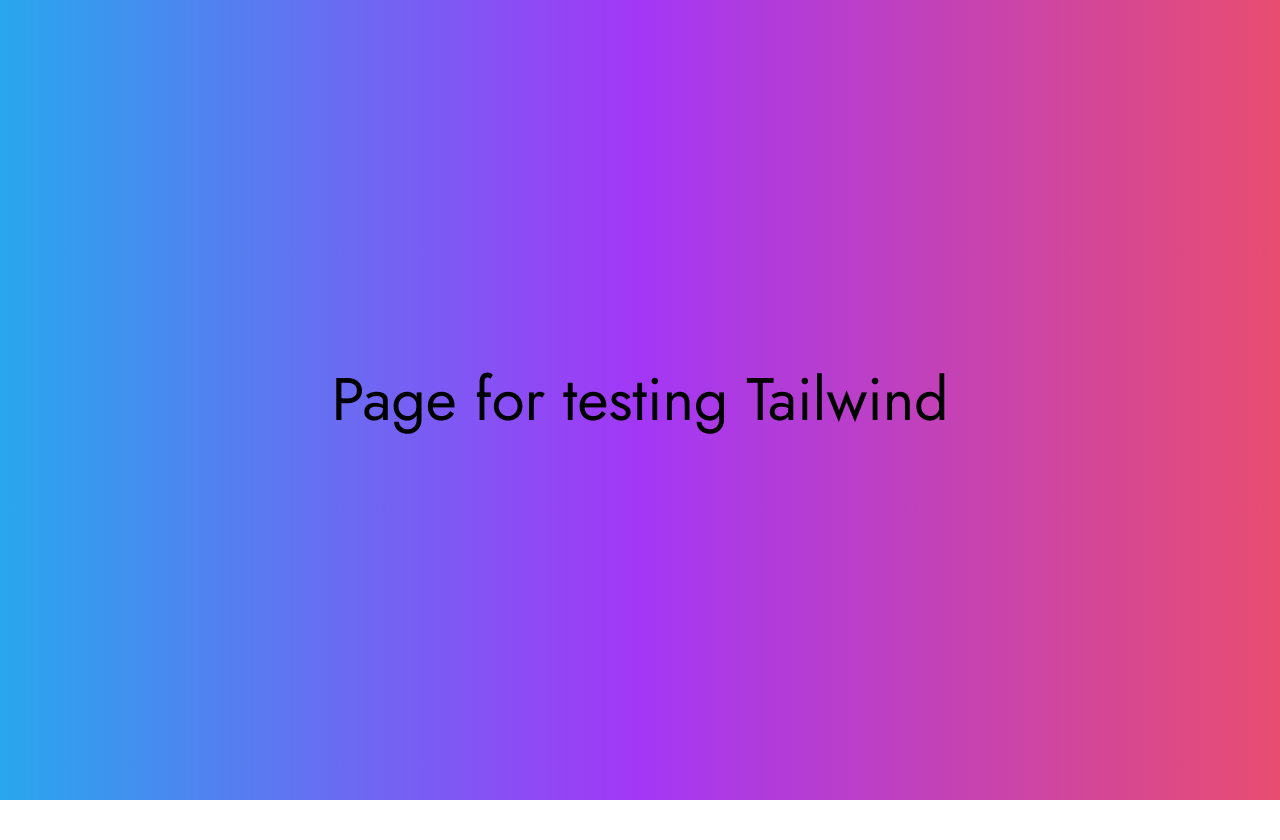
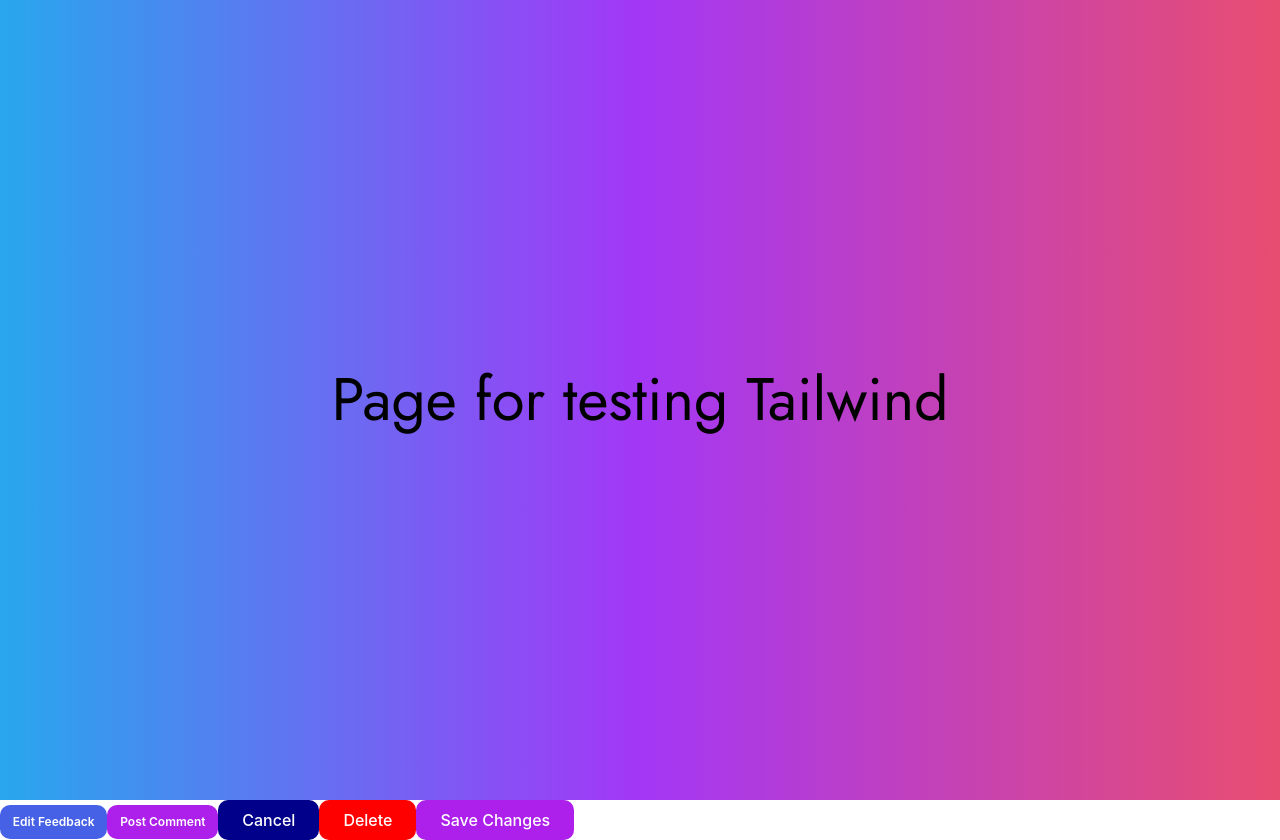
Before and after one commit to vitaliiptp/wcs_final_project, a Next.js app: page /home in a window 1280 px wide. Before the commit the page ends 800 px from the top, so only its background shows below. Built offline with nearby package versions, Linux system fonts and the light colour scheme.

Commit message:
Button Component

```diff
--- /dev/null
+++ b/components/button.jsx
@@ -0,0 +1,37 @@
+import react from "react";
+
+
+const Styles = [
+    "btn--violett",
+    "btn--blue",
+    "btn--delete",
+    "btn--cancel"
+
+];
+const Sizes = [
+    "btn--large","btn--medium", "btn-small"
+];
+
+const Button = ({
+    children,
+    type,
+    onClick,
+    buttonStyle,
+    buttonSize,
+}) => {
+    const checkButtonStyle = Styles.includes(buttonStyle)
+? buttonStyle
+: Styles[0];
+
+const checkButtonSize = Sizes.includes(buttonSize)
+? buttonSize
+: Sizes[0];
+ return (
+     <button className = {`btn ${checkButtonStyle} ${checkButtonSize}`}
+     onClick={onClick}
+     type={type}>
+         {children}
+    </button>
+ );
+};
+export default Button;
--- a/pages/home.js
+++ b/pages/home.js
@@ -1,12 +1,21 @@
 import React from 'react';
+import Button from "../components/button";
 
 const Home = () => {
     return (
         <div>
-            <div className="h-screen w-screen flex items-center justify-center bg-gradient-to-r from-gradient-blue via-gradient-purple to-gradient-pink font-Jost font-medium text-6xl">
-                Page for testing Tailwind
-            </div>
+           <div className="h-screen w-screen flex items-center justify-center bg-gradient-to-r from-blue-gardient via-purple-gardient to-pink-gardient font-Jost font-medium text-6xl">
+Page for testing Tailwind
+</div>
+
+
+        <Button type = "button" buttonStyle="btn--blue" buttonSize="btn--medium">Edit Feedback</Button>
+        <Button type = "button" buttonStyle="btn--purple" buttonSize="btn--medium">Post Comment</Button>
+        <Button type = "button" buttonStyle="btn--cancel" buttonSize="btn--large">Cancel</Button>
+        <Button type = "button" buttonStyle="btn--delete" buttonSize="btn--large">Delete</Button>
+        <Button type = "button" buttonStyle="btn--purple" buttonSize="btn--large">Save Changes</Button>
         </div>
+
     );
 };
 
--- a/pages/index.js
+++ b/pages/index.js
@@ -1,6 +1,7 @@
 import Head from 'next/head'
 import Image from 'next/image'
 import styles from '../styles/Home.module.css'
+import Button from "../components/button";
 
 export default function Home() {
   return (
@@ -31,7 +32,7 @@
             <h2>Learn &rarr;</h2>
             <p>Learn about Next.js in an interactive course with quizzes!</p>
           </a>
-
+          <Button>"Test"</Button>
           <a
             href="https://github.com/vercel/next.js/tree/canary/examples"
             className={styles.card}
--- a/styles/globals.css
+++ b/styles/globals.css
@@ -24,3 +24,45 @@
 * {
   box-sizing: border-box;
 }
+
+/*Button Component*/
+
+:root{
+  --purple : #AD1FEA;
+  --blue: #4661E6;
+  --delete : red;
+  --cancel: darkblue;
+}
+
+.btn {
+  border-radius: 10px;
+  color:white;
+
+}
+.btn:hover{
+  opacity: 60%;
+}
+
+/*buttonStyle*/
+.btn--violett{
+  background-color: var(--purple);
+}
+.btn--blue{
+  background-color: var(--blue);
+}
+.btn--delete{
+  background-color: var(--delete);
+}
+.btn--cancel{
+  background-color: var(--cancel);
+}
+/*buttonSize*/
+.btn--large{
+  padding: 0.5rem 1.5rem;
+  font-weight: 500;
+}
+.btn--medium{
+  padding: 0.5rem 0.8rem;
+  font-weight: 600;
+  font-size: 12px;
+}
--- a/tailwind.config.js
+++ b/tailwind.config.js
@@ -13,19 +13,19 @@
       },
     },
     colors: {
-      'purple': '#AD1FEA',
-      'blue': '#4661E6',
-      'dark-blue': '#373F68FF',
-      'white': '#FFFFFF',
-      'dark-white': '#F2F4FF',
-      'light-white': '#F7F8FD',
-      'deep-blue': '#3A4374',
-      'light-grey': '#647196',
-      'salmon': '#F49F85',
-      'light-blue': '#62BCFA',
-      'gradient-pink': '#E84D70',
-      'gradient-purple': '#A337F6',
-      'gradient-blue': '#28A7ED'
+      'blue-normal': '#4661E6',
+'blue-light': '#62BCFA',
+'blue-dark': '#373F68FF',
+'blue-deep': '#3A4374',
+'blue-gardient': '#28A7ED',
+'grey-light': '#647196',
+'pink-gardient': '#E84D70',
+'purple-normal': '#AD1FEA',
+'purple-gardient': '#A337F6',
+'salmon-normal': '#F49F85',
+'white-normal': '#FFFFFF',
+'white-light': '#F7F8FD',
+'white-dark': '#F2F4FF'
 }
   },
   plugins: [],
```
Also changed, not shown: 1 other file (tests, documents, lock files or other folders).
